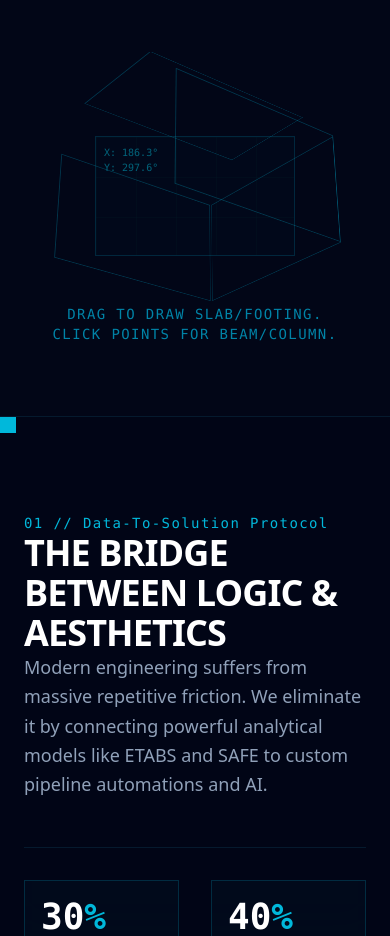
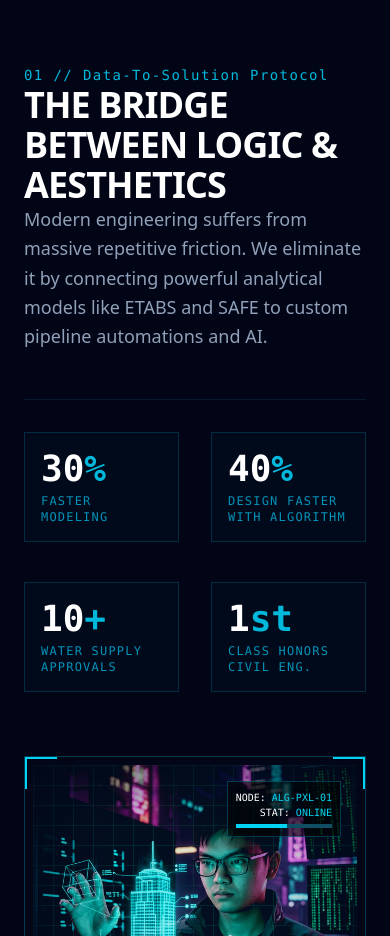
Before and after one commit to josephcheahyy/algo-pixel, a React (Vite) app: page / in a window 390 px wide. Shown: the part 1140-2076 px from the top of the page. Built offline with nearby package versions, Linux system fonts and the light colour scheme.

Commit message:
Mobile adjustments: full width hero buttons, removed 3D modeler on mobile display

```diff
--- a/src/App.tsx
+++ b/src/App.tsx
@@ -801,7 +801,7 @@ export default function App() {
                     url="https://www.upwork.com/freelancers/~0121759a0973715fb0?mp_source=share"
                     text="Work With Algo Pixel Now"
                   />
-                  <a href="#products" className="inline-block text-center px-6 py-3 font-mono text-xs font-bold uppercase tracking-wider text-cyan-400 border border-cyan-500 hover:bg-cyan-500 hover:text-black transition-colors bg-cyan-950/20">
+                  <a href="#products" className="inline-block w-full sm:w-auto text-center px-6 py-3 font-mono text-xs font-bold uppercase tracking-wider text-cyan-400 border border-cyan-500 hover:bg-cyan-500 hover:text-black transition-colors bg-cyan-950/20">
                     EXPLORE OUR SERVICES
                   </a>
                 </div>
@@ -815,7 +815,7 @@ export default function App() {
             {/* Interactive Model Builder Decoration */}
             <motion.div
               style={{ y: yOffset }}
-              className="mt-12 lg:mt-0 relative lg:absolute lg:right-0 lg:top-1/2 lg:-translate-y-1/2 opacity-90 w-full h-[400px] md:w-[600px] md:h-[600px] lg:w-[650px] lg:h-[650px] touch-none"
+              className="hidden md:block mt-12 lg:mt-0 relative lg:absolute lg:right-0 lg:top-1/2 lg:-translate-y-1/2 opacity-90 w-full h-[400px] md:w-[600px] md:h-[600px] lg:w-[650px] lg:h-[650px] touch-none"
             >
               <InteractiveModelBuilder />
             </motion.div>
```
